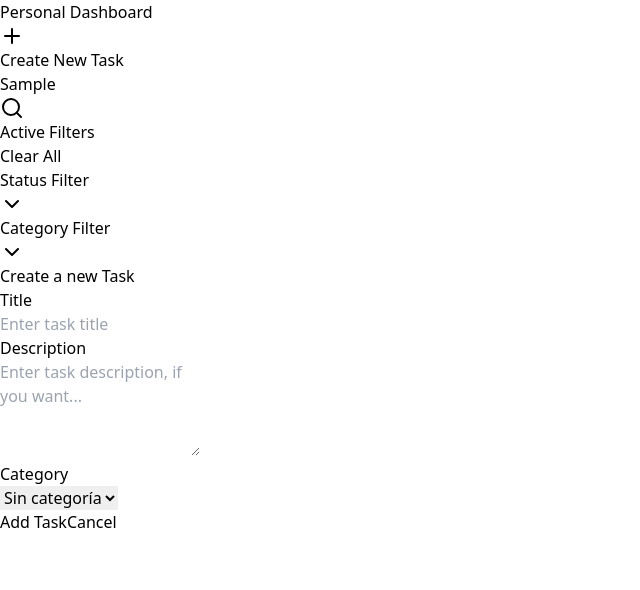
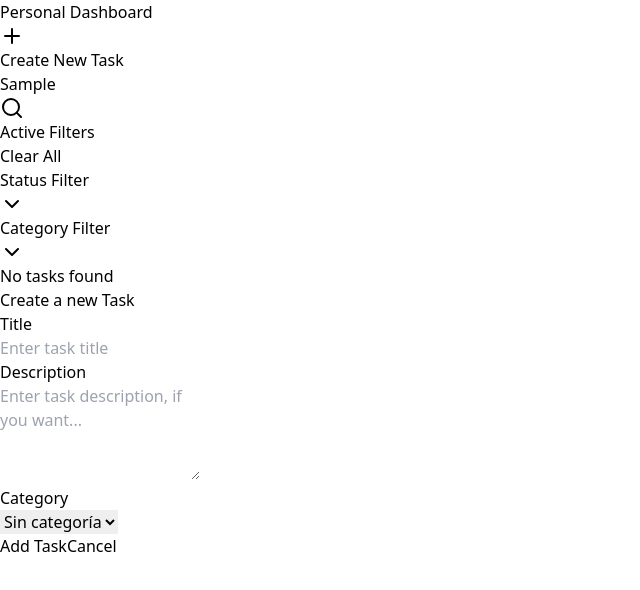
Before and after one commit to Greg1704/Personal-Dashboard, a React (Vite) app in the folder task-dashboard/: page / in a window 1280 px wide. Both pictures are taken after typing "Sample" into the empty fields and a click on the button "Create New Task". Shown: the top 590 px of the page, without its empty margins (0-640 px from the left). Built offline with nearby package versions, Linux system fonts and the light colour scheme.

Commit message:
Notifications applied

```diff
--- a/task-dashboard/package.json
+++ b/task-dashboard/package.json
@@ -14,6 +14,7 @@
     "lucide-react": "^0.544.0",
     "react": "^19.1.1",
     "react-dom": "^19.1.1",
+    "react-hot-toast": "^2.6.0",
     "react-router-dom": "^7.8.2"
   },
   "devDependencies": {
--- a/task-dashboard/src/App.tsx
+++ b/task-dashboard/src/App.tsx
@@ -9,6 +9,7 @@ import {categories as categoryData} from './data/categories';
 import { type Task } from './types/Task';
 import { type TaskSubmitData } from './types/TaskSubmitData';
 import { ConfirmDialog } from './components/ConfirmDialog';
+import toast, { Toaster } from 'react-hot-toast';
 
 function App() {
 
@@ -67,12 +68,14 @@ function App() {
         categoryId
       };
       setTasks([...tasks, newTask]);
+      toast.success('Task created successfully');
     }else{
       const updatedTasks = tasks.map(task =>
         task.id === id ? { ...task, title, description, categoryId } : task
       );
       setTasks(updatedTasks);
       setEditingTask(null);
+      toast.success('Task updated successfully');
     }
   }
 
@@ -87,6 +90,7 @@ function App() {
       setTasks(updatedTasks);
       setEditingTask(null);
       setTaskToDelete(null);
+      toast.success('Task deleted successfully');
     }
   }
 
@@ -124,13 +128,15 @@ function App() {
         </div>
         <div className='p-10 flex justify-center items-center flex-1 min-w-96'>
           <div className="flex flex-row flex-wrap gap-2.5 justify-center">
-            {taskList}
+            {taskList.length > 0 ? taskList : <p className='text-white text-4xl'>No tasks found</p>}
           </div>
         </div>
       </div>
   );
 
   return (
+    <>
+      <Toaster position="top-right" reverseOrder={false} />
       <div className='min-h-screen bg-gradient-to-b from-slate-800 to-slate-900'>
           <header>
             <h1 className="text-4xl font-bold text-white text-center p-5 bg-indigo-600">
@@ -165,6 +171,7 @@ function App() {
               />
           }
       </div>
+    </>
   );
 }
 
--- a/task-dashboard/src/components/TaskCard.tsx
+++ b/task-dashboard/src/components/TaskCard.tsx
@@ -12,7 +12,8 @@ export function TaskCard({ task, onStatusChange, color, categoryName, onTaskClic
   return (
     <div
       onClick={() => onTaskClick(task)}
-      className="w-72 h-64 rounded-lg shadow-lg flex flex-col bg-slate-600 border-l-4"
+      className="w-72 h-64 rounded-lg shadow-lg flex flex-col bg-slate-600 border-l-4
+                cursor-pointer transition-all duration-200 hover:shadow-2xl hover:-translate-y-1"
       style={{ borderLeftColor: color || '#64748b' }} // slate-500 por defecto
     >
       <div className='p-3'>
```
Also changed, not shown: 1 other file (tests, documents, lock files or other folders). Lines whose indentation alone changed are shown as unchanged.
